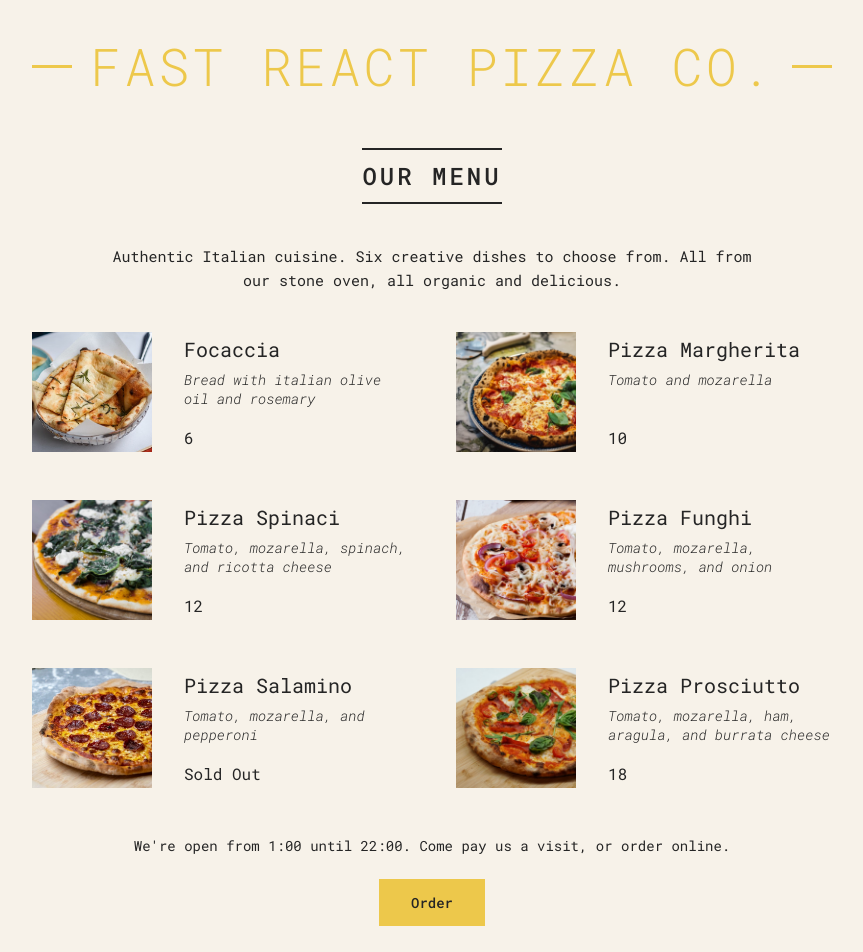
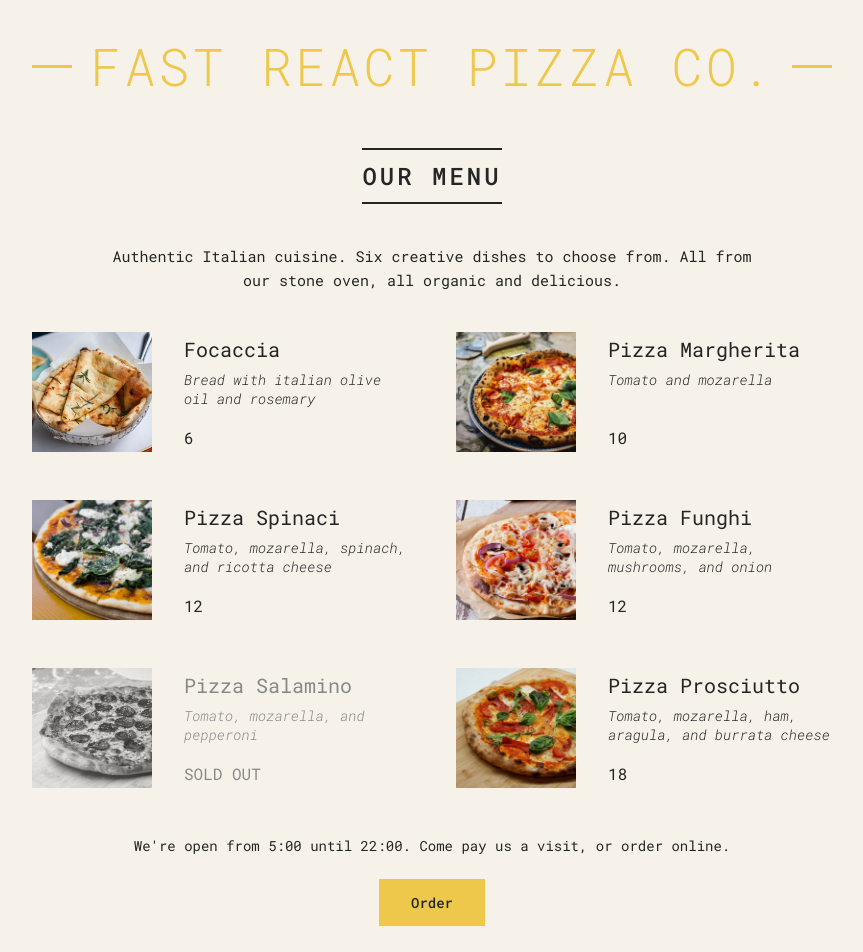
Before and after one commit to angusgee/pizza-menu, a React (Vite) app: page / in a window 1280 px wide. Shown: the top 952 px of the page, without its empty margins (208-1071 px from the left). Built offline with nearby package versions, Linux system fonts and the light colour scheme.

Commit message:
Issue: footer doesn't display correctly if closed
- remove early return

```diff
--- a/src/App.jsx
+++ b/src/App.jsx
@@ -1,6 +1,6 @@
 /* eslint-disable react/prop-types */
 import "./index.css";
-import React from "react";
+// import React from "react";
 
 const pizzaData = [
   {
@@ -74,7 +74,7 @@ function Menu() {
       <h2>Our Menu</h2>
 
       {numPizzas > 0 ? (
-        <React.Fragment>
+        <>
           <p>
             Authentic Italian cuisine. Six creative dishes to choose from. All
             from our stone oven, all organic and delicious.{" "}
@@ -85,7 +85,7 @@ function Menu() {
               <Pizza pizzaObj={pizza} key={pizza.name} />
             ))}
           </ul>
-        </React.Fragment>
+        </>
       ) : (
         <p>We&apos;re still working on our menu. Please come back later.</p>
       )}
@@ -94,14 +94,16 @@ function Menu() {
 }
 
 function Pizza({ pizzaObj }) {
-  // if (pizzaObj.soldOut) return null;
+  console.log(pizzaObj);
+
   return (
-    <li className="pizza">
+    <li className={`pizza ${pizzaObj.soldOut ? "sold-out" : ""}`}>
       <img src={pizzaObj.photoName} alt={pizzaObj.name} className="img" />
       <div>
         <h3>{pizzaObj.name}</h3>
         <p>{pizzaObj.ingredients}</p>
-        <span>{pizzaObj.soldOut ? "Sold Out" : pizzaObj.price}</span>
+        {/* <span>{pizzaObj.soldOut ? "Sold Out" : pizzaObj.price}</span> */}
+        <span>{pizzaObj.soldOut ? "SOLD OUT" : pizzaObj.price}</span>
       </div>
     </li>
   );
@@ -109,28 +111,31 @@ function Pizza({ pizzaObj }) {
 
 function Footer() {
   const hour = new Date().getHours();
-  const openHour = 1;
+  const openHour = 5;
   const closeHour = 22;
   const isOpen = hour >= openHour && hour <= closeHour;
   console.log(isOpen);
 
-  if (!isOpen)
-    return (
-      <p>
-        We&apos;re happy to welcome you between {openHour}:00 and {closeHour}
-        :00.
-      </p>
-    );
+  // if (!isOpen)
+  //   return (
+  //     <p>
+  //       We&apos;re happy to welcome you between {openHour}:00 and {closeHour}
+  //       :00.
+  //     </p>
+  //   );
 
   return (
     <footer className="footer">
       {isOpen ? (
         <Order closeHour={closeHour} openHour={openHour} />
       ) : (
-        <p>
-          We&apos;re happy to welcome you between {openHour}:00 and {closeHour}
-          :00.
-        </p>
+        <div className="order">
+          <p>
+            We&apos;re happy to welcome you between {openHour}:00 and{" "}
+            {closeHour}
+            :00.
+          </p>
+        </div>
       )}
     </footer>
   );
```
